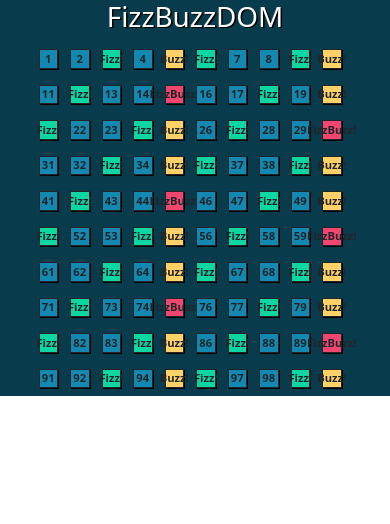
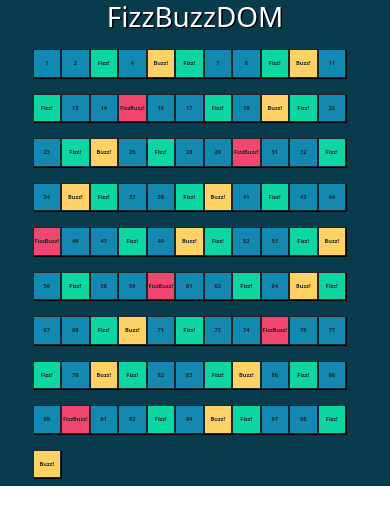
Before and after one commit to simonemoretti94/js-fizzbuzz, a plain HTML site: page index.html in a window 390 px wide. Drawn offline with nearby package versions, Linux system fonts and the light colour scheme.

Commit message:
3rd fixed media query

```diff
--- a/assets/css/media_query.css
+++ b/assets/css/media_query.css
@@ -1,25 +1,21 @@
 /* media query */
 
-@media screen and (max-width: 320px) {
-
+@media screen and (min-width: 320px) and (max-width: 576px) {
+    div {
+        width: calc((100% / 10) - 4px);
+        font-size: .25rem;
+        margin: 0;
+    }
 }
 
-@media screen and (min-width: 321px) {
-
+@media screen and (max-width: 576px) {
+    div {
+        font-size: .35rem;
+    }
 }
 
-@media screen and (min-width: 425px) {
-
+@media screen and (min-width: 577px) and (max-width: 768px) {
+    div {
+        font-size: .5rem;
+    }
 }
-
-@media screen and (min-width: 768px) {
-
-}
-
-@media screen and (min-width: 1024px) {
-
-}
-
-@media screen and (min-width: 1440px) {
-
-}
```
Also changed, not shown: assets/js/script.js (+0 -30 lines).
